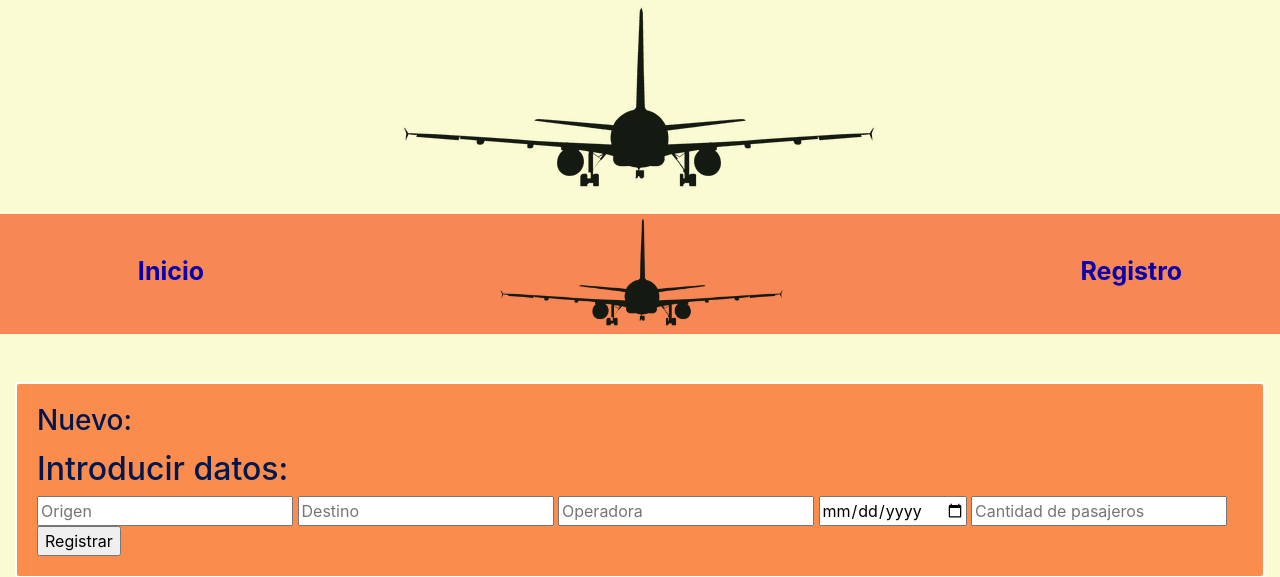
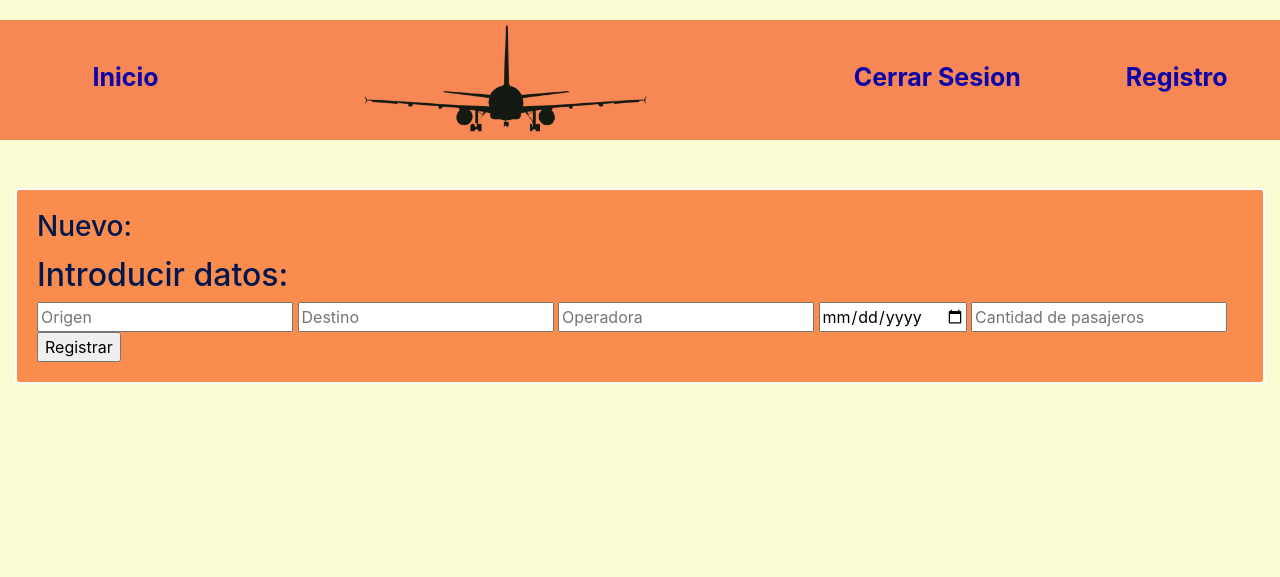
Before and after one commit to Jachada/GestionDeVuelos, a PHP site: page /content/create.php in a window 1280 px wide. Shown: the top 577 px of the page. Run offline with PHP 8.4, Linux system fonts and the light colour scheme.

Commit message:
boton cerrar sesion

```diff
--- a/content/create.php
+++ b/content/create.php
@@ -14,9 +14,6 @@
       <div class="row">
 
         <header class="cabecera col-12 ">
-          <div class="menu_bar d-flex justify-content-center align-content-center">
-            <a href="#" class="bt-menu"><img src="../images/logo.png" alt="" class=""><i class="fas fa-bars"></i></a>
-          </div>
 
           <nav class="menu">
             <ul class="d-flex d-inline-block justify-content-around align-items-center">
@@ -27,6 +24,9 @@
 
               <div class="div-logo"> <li> <a href="index.php"><img src="../images/logo.png" alt="" class="logo"></a></li></div>
 
+              <li class="">
+                  <a href="cerrarSesion.php"><i class=""></i><span><strong>Cerrar Sesion</strong></span></a>
+              </li>
 
               <li class="">
                 <a href="./content/registro.php"><i class=""></i><span><strong>Registro</strong></span></a>
--- a/content/registro.php
+++ b/content/registro.php
@@ -22,6 +22,10 @@
         </li>
 
         <div class="div-logo"> <li> <a href="../index.php"><img src="../images/logo.png" alt="" class="logo"></a></li></div>
+
+        <li class="">
+            <a href="cerrarSesion.php"><i class=""></i><span><strong>Cerrar Sesion</strong></span></a>
+        </li>
 
         <li class="">
             <a href="login.php"><i class=""></i><span><strong>Login</strong></span></a>
```
Also changed, not shown: content/edit.php (+5 -3 lines), content/vuelosGestor.php (+4 -3 lines), content/vuelosTripulante.php (+6 -3 lines).
